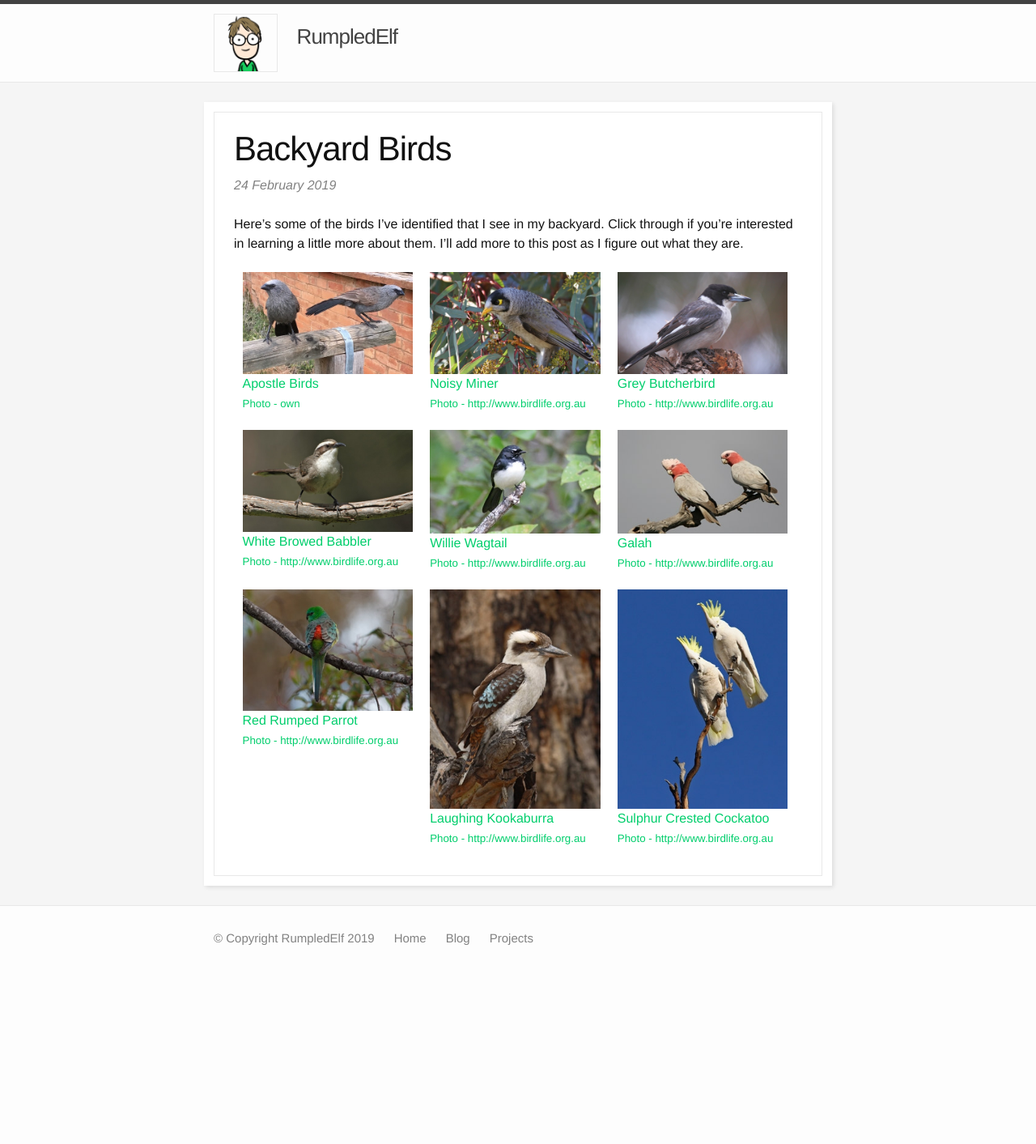
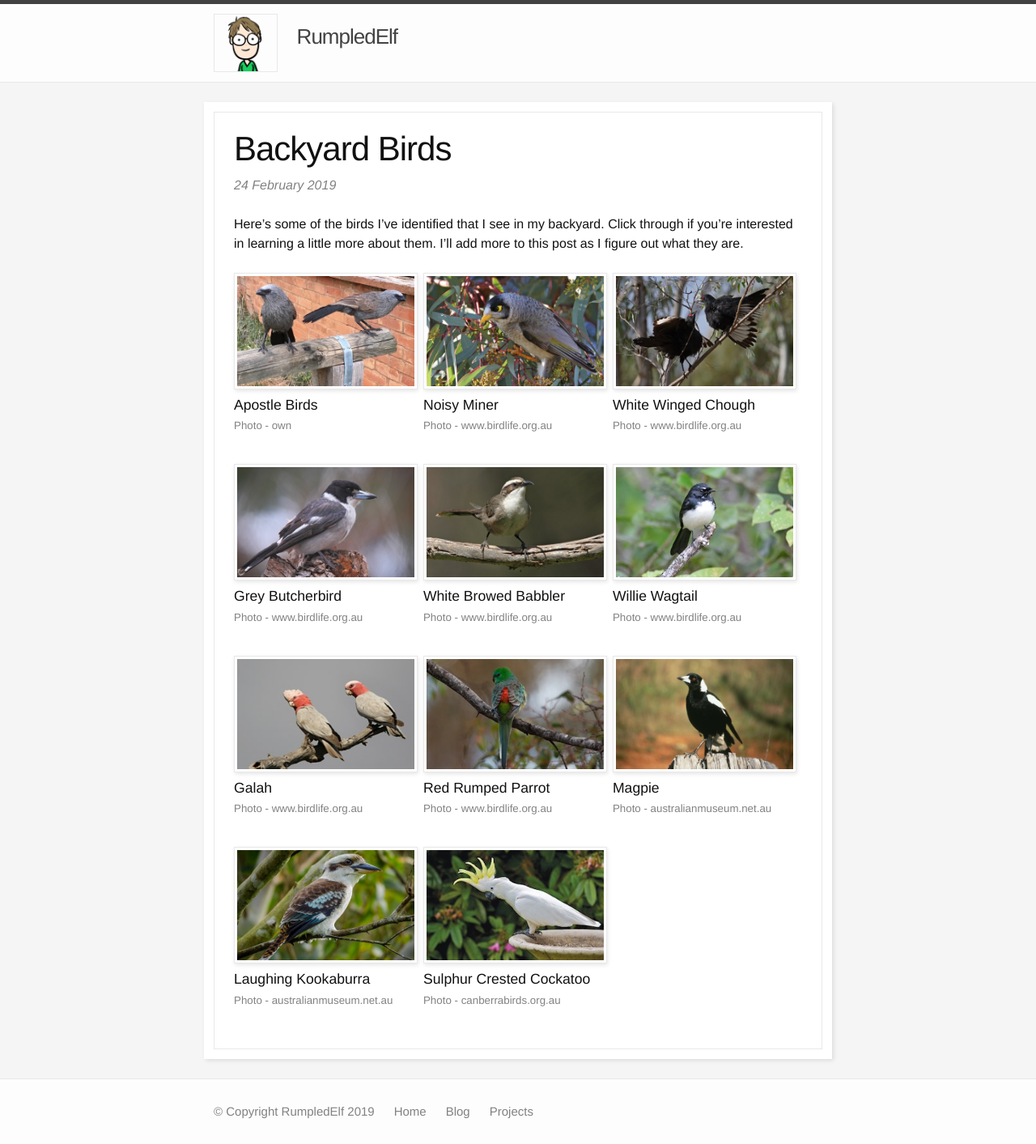
Before and after one commit to rumpledelf/rumpedelf, a Jekyll site: the page built from _posts/2019-02-25-backyard-birds.markdown, in a window 1280 px wide. Shown: the whole page at 81% size. Built offline with Jekyll 4.4.1, drawn with Linux system fonts in a browser that asks for light colours; before the commit the page ends 1200 px from its top, so only the background shows below that.

Commit message:
Added another couple of birds

```diff
--- a/_posts/2019-02-25-backyard-birds.markdown
+++ b/_posts/2019-02-25-backyard-birds.markdown
@@ -8,46 +8,56 @@ Here's some of the birds I've identified that I see in my backyard. Click throug
 
 <div class="thirds">
 <a href="http://www.birdlife.org.au/bird-profile/apostlebird"><img src="/images/apostlebird.jpg">
-Apostle Birds<br/>
+<h5>Apostle Birds</h5>
 <small>Photo - own</small></a>
 </div>
 <div class="thirds">
 <a href="http://www.birdlife.org.au/bird-profile/noisy-miner"><img src="/images/noisyminer.jpg">
-Noisy Miner<br/>
-<small>Photo - http://www.birdlife.org.au</small></a>
+<h5>Noisy Miner</h5>
+<small>Photo - www.birdlife.org.au</small></a>
+</div>
+<div class="thirds">
+<a href="http://www.birdlife.org.au/bird-profile/white-winged-chough"><img src="/images/whitewingedchough.jpg">
+<h5>White Winged Chough</h5>
+<small>Photo - www.birdlife.org.au</small></a>
 </div>
 <div class="thirds">
 <a href="http://www.birdlife.org.au/bird-profile/grey-butcherbird"><img src="/images/greybutcherbird.jpg">
-Grey Butcherbird<br/>
-<small>Photo - http://www.birdlife.org.au</small></a>
+<h5>Grey Butcherbird</h5>
+<small>Photo - www.birdlife.org.au</small></a>
 </div>
 <div class="thirds">
 <a href="http://www.birdlife.org.au/bird-profile/white-browed-babbler"><img src="/images/whitebrowedbabbler.jpg">
-White Browed Babbler<br/>
-<small>Photo - http://www.birdlife.org.au</small></a>
+<h5>White Browed Babbler</h5>
+<small>Photo - www.birdlife.org.au</small></a>
 </div>
 <div class="thirds">
 <a href="http://www.birdlife.org.au/bird-profile/willie-wagtail"><img src="/images/williewagtail.jpg">
-Willie Wagtail<br/>
-<small>Photo - http://www.birdlife.org.au</small></a>
+<h5>Willie Wagtail</h5>
+<small>Photo - www.birdlife.org.au</small></a>
 </div>
 <div class="thirds">
 <a href="http://www.birdlife.org.au/bird-profile/galah"><img src="/images/galah.jpg">
-Galah<br/>
-<small>Photo - http://www.birdlife.org.au</small></a>
+<h5>Galah</h5>
+<small>Photo - www.birdlife.org.au</small></a>
 </div>
 <div class="thirds">
 <a href="http://www.birdlife.org.au/bird-profile/red-rumped-parrot"><img src="/images/redrumpedparrot.jpg">
-Red Rumped Parrot<br/>
-<small>Photo - http://www.birdlife.org.au</small></a>
+<h5>Red Rumped Parrot</h5>
+<small>Photo - www.birdlife.org.au</small></a>
 </div>
 <div class="thirds">
-<a href="http://www.birdlife.org.au/bird-profile/laughing-kookaburra"><img src="/images/kookaburra.jpg">
-Laughing Kookaburra<br/>
-<small>Photo - http://www.birdlife.org.au</small></a>
+<a href="https://australianmuseum.net.au/learn/animals/birds/australian-magpie/"><img src="/images/magpie.jpg">
+<h5>Magpie</h5>
+<small>Photo - australianmuseum.net.au</small></a>
 </div>
 <div class="thirds">
-<a href="http://www.birdlife.org.au/bird-profile/sulphur-crested-cockatoo"><img src="/images/sulphurcrest.jpg">
-Sulphur Crested Cockatoo<br/>
-<small>Photo - http://www.birdlife.org.au</small></a>
+<a href="https://australianmuseum.net.au/learn/animals/birds/laughing-kookaburra/"><img src="/images/kookaburra.jpg">
+<h5>Laughing Kookaburra</h5>
+<small>Photo - australianmuseum.net.au</small></a>
 </div>
+<div class="thirds">
+<a href="http://canberrabirds.org.au/our-birds/canberra-garden-birds/cockatoos-and-parrots/sulphur-crested-cockatoo/"><img src="/images/sulphurcrest.jpg">
+<h5>Sulphur Crested Cockatoo</h5>
+<small>Photo - canberrabirds.org.au</small></a>
+</div>
--- a/_sass/_layout.scss
+++ b/_sass/_layout.scss
@@ -153,6 +153,9 @@
     > li {
         margin-bottom: $spacing-unit;
         clear: both;
+        margin-top: $spacing-unit;
+        padding-top: $spacing-unit;
+        border-top: 1px solid $grey-color-light;
     }
 }
 
@@ -166,6 +169,12 @@
     font-size: 24px;
 }
 
+.post-list img,
+.post img {
+    padding: 3px;
+    border: 1px solid $grey-color-light;
+    box-shadow: 1px 2px 5px rgba(0,0,0,0.1);
+}
 
 
 /**
@@ -248,9 +257,22 @@ ul.contact-list {
 }
 
 .thirds {
+    small {
+        color: $grey-color;
+    }
+    h5 {
+        color: $text-color;
+        margin: $spacing-unit/4 0 0 0;
+        font-size: $base-font-size*1.1;
+    }
+    margin: $spacing-unit $spacing-unit/2;
     @media (min-width: 512px) {
-        width: 30%;
+        width: 33.33%;
         float: left;
-        margin: 1.5%;
+        margin: $spacing-unit/2 0 $spacing-unit;
+        img {
+            width: 219px;
+            height: 136px;
+        }
     }
 }
```
Also changed, not shown: images/kookaburra.jpg, images/magpie.jpg (added), images/redrumpedparrot.jpg, images/sulphurcrest.jpg, images/whitewingedchough.jpg (added).
